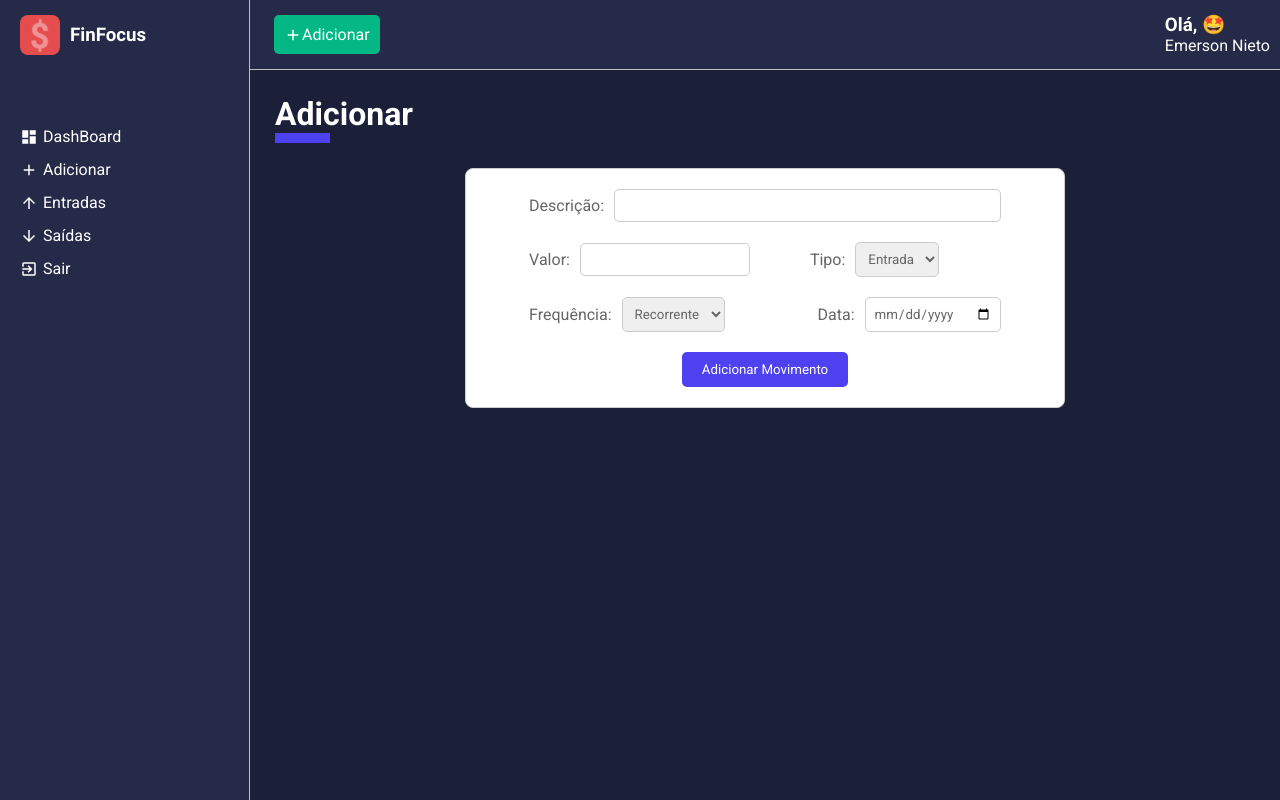
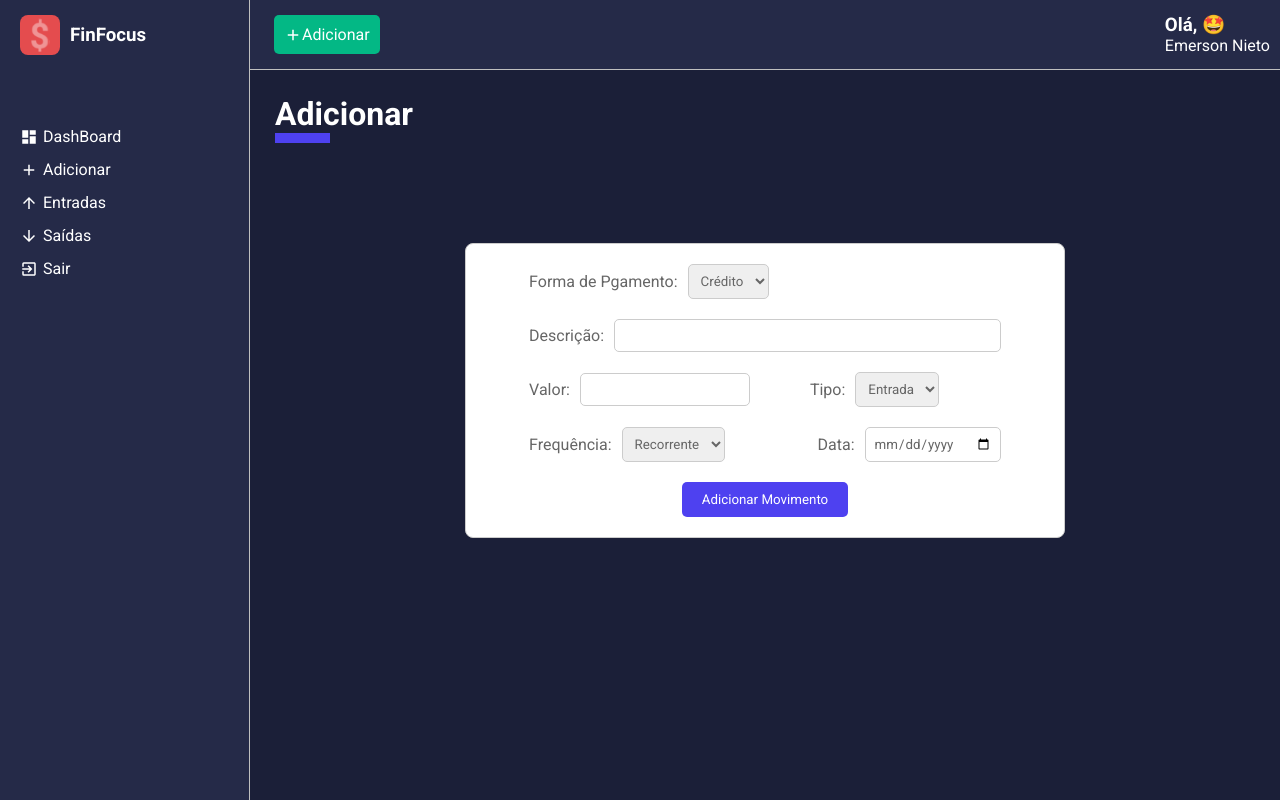
Before and after one commit to emersonnieto/FinFocus, a React (Create React App) app: page /include in a window 1280 px wide. Built offline with nearby package versions, Linux system fonts and the light colour scheme; the HTML template or start-up script is replaced by a standard one.

Commit message:
01-05-2024

```diff
--- a/src/pages/IncludeMovements/index.tsx
+++ b/src/pages/IncludeMovements/index.tsx
@@ -9,7 +9,8 @@ import {
   ContentFrequency,
   ContentDate,
   ContentButton,
-  ContainerForm
+  ContainerForm,
+  ContentTypePayment
 } from "./styles";
 
 import ContentHeader from "../../components/ContentHeader";
@@ -23,6 +24,13 @@ const IncludeMovements: React.FC = () => {
       <ContainerForm>
         <ContentForm>
           <form action="#" method="post">
+          <ContentTypePayment>
+              <label htmlFor="typePayment">Forma de Pgamento:</label>
+              <select id="typePayment" name="typePayment">
+                <option value="credito">Crédito</option>
+                <option value="dibito">Débito</option>
+              </select>
+            </ContentTypePayment>
             <ContentDescription>
               <label htmlFor="description">Descrição:</label>
               <input type="text" id="description" name="description" />
--- a/src/pages/IncludeMovements/styles.ts
+++ b/src/pages/IncludeMovements/styles.ts
@@ -7,6 +7,7 @@ export const ContainerForm = styled.div`
   display: flex;
   flex-direction: column;
   align-items: center;
+  margin-top: 100px;
 `;
 
 
@@ -43,6 +44,27 @@ export const ContentDescription = styled.div`
   }
 
 `;
+
+export const ContentTypePayment = styled.div`
+    display: flex;
+  align-items: center;
+  margin-bottom: 20px;
+
+  label {
+    margin-right: 10px;
+  }
+
+  input,
+  select {
+    padding: 8px;
+    border: 1px solid #ccc;
+    border-radius: 5px;
+    color: #666666;
+  }
+
+`;
+
+
 export const ContentAmount = styled.div`
   display: flex;
   align-items: center;
```
Lines whose indentation alone changed are shown as unchanged.
